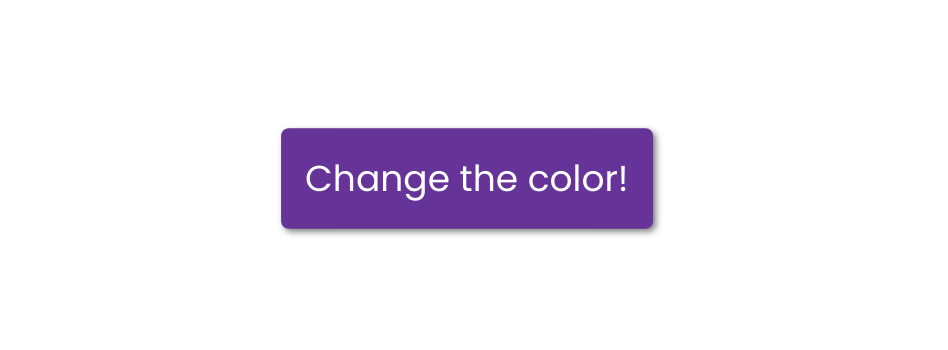
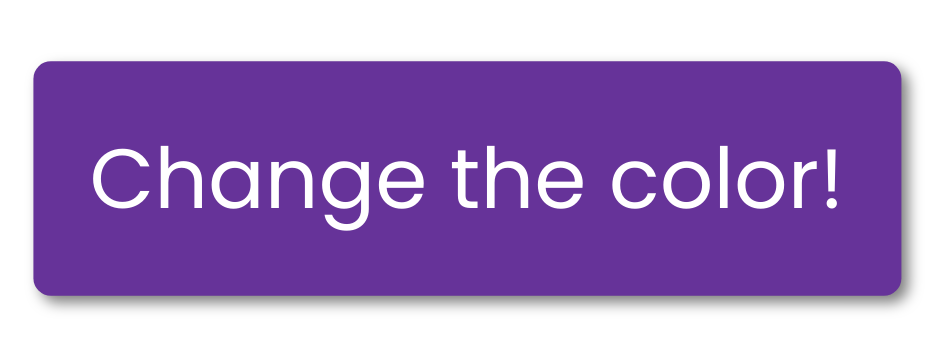
Before and after one commit to hasmikcoder/background-changer, a plain HTML site: page index.html in a window 1280 px wide. Shown: the part 222-572 px from the top of the page, without its empty margins (173-1121 px from the left). Drawn offline with Linux system fonts and the light colour scheme.

Commit message:
Update style.css

```diff
--- a/style.css
+++ b/style.css
@@ -24,7 +24,7 @@ box-shadow: 2px 2px 4px rgba(0, 0, 0, 0.5);
 border-radius: 5px;
 border: none;
 transition: transform 0.1s linear;
-transform: scale(1.5);   /*my rule*/
+transform: scale(3.5);   /*my rule*/
 }
 
 button:focus {
```
